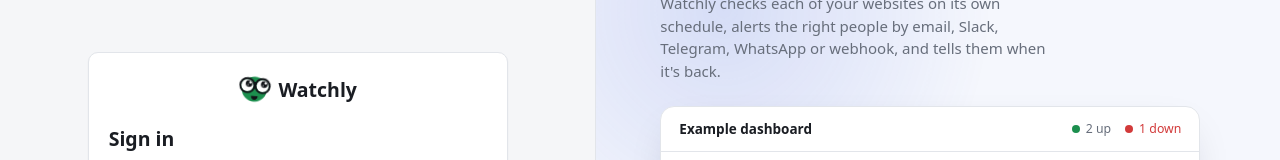
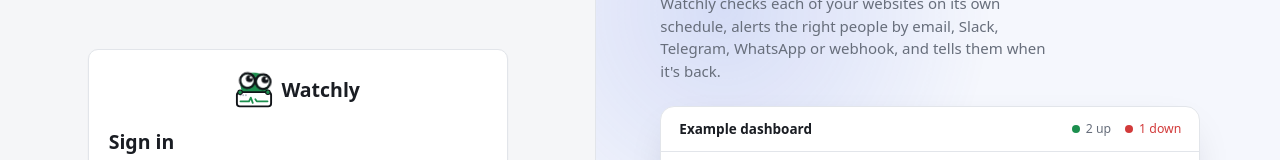
Before and after one commit to TahjibNil75/watchly, a React (Vite) app in the folder frontend/: page /login in a window 1280 px wide. Shown: the part 145-305 px from the top of the page. Built offline with nearby package versions, Linux system fonts and the light colour scheme; no server answers.

Commit message:
fix: updated logo v2

```diff
--- a/frontend/src/BrandMark.jsx
+++ b/frontend/src/BrandMark.jsx
@@ -2,15 +2,19 @@ import { useEffect, useId, useState } from 'react'
 import { useMediaQuery } from './useMediaQuery.js'
 
 // Watchly's mark: the status dot, grown a face and a pair of round glasses too
-// big for it. Its head and eyes keep glancing about, as a watcher should, and
-// it blinks now and then. The motion lives in index.css (.brand-mark).
+// big for it, hanging on to the top of a browser window and peering over at
+// the site it watches. The window shows the site's pulse. Its head and eyes
+// keep glancing about, as a watcher should, and it blinks now and then. The
+// motion lives in index.css (.brand-mark).
 //
 // It plays through a site's moods, one every few seconds:
-//   up    green and a little happy: a grin and a hop now and then
-//   slow  yellow and fed up with waiting: heavy lids, a flat mouth, a droop
+//   up    green and a little happy: a heartbeat on the screen and a hop now
+//         and then
+//   slow  yellow and fed up with waiting: heavy lids, a slouch, a droop and a
+//         lazy wave on the screen
 //   down  red and tense: slanted lids, pinpoint pupils darting side to side,
-//         a wobbly mouth, a shiver and a bead of sweat
-// Every mood's lids and mouth are drawn, and CSS shows the current one's, so
+//         a shiver, a bead of sweat, and a flatline on the screen
+// Every mood's lids and trace are drawn, and CSS shows the current one's, so
 // a change of mood eases from one face to the next. Visitors who ask for
 // reduced motion get the happy face, still.
 
@@ -36,10 +40,11 @@ function useMood(still) {
   return still ? 'up' : mood
 }
 
-// 32x32, the lenses reaching past the head on both sides. The ink and eye
-// whites are fixed, so the eyes read on every face. The clip id is per
-// instance: a url(#id) that lands on a copy inside a hidden element (the
-// drawer's top bar on wide screens) clips to nothing.
+// 32x32: the head up top, its glasses resting on the window's top edge and its
+// hands on the corners. The ink, eye whites and window are fixed, so they read
+// on every face and either theme. The clip id is per instance: a url(#id) that
+// lands on a copy inside a hidden element (the drawer's top bar on wide
+// screens) clips to nothing.
 export default function BrandMark() {
   const mood = useMood(useMediaQuery('(prefers-reduced-motion: reduce)'))
   const lens = `${useId()}lens`
@@ -47,44 +52,52 @@ export default function BrandMark() {
     <svg className={`brand-mark is-${mood}`} viewBox="0 0 32 32" aria-hidden="true">
       <defs>
         <clipPath id={lens}>
-          <circle cx="8.4" cy="14.8" r="6.2" />
-          <circle cx="23.6" cy="14.8" r="6.2" />
+          <circle cx="9.4" cy="11.6" r="5.4" />
+          <circle cx="22.6" cy="11.6" r="5.4" />
         </clipPath>
       </defs>
+      <g className="brand-rise">
         <g className="brand-head">
           <g className="brand-bounce">
-          <circle className="brand-skin" cx="16" cy="18" r="12.5" />
+            <circle className="brand-skin" cx="16" cy="15.5" r="11.5" />
             <g className="brand-features">
-            <circle className="brand-skin" cx="8.4" cy="14.8" r="6.3" />
-            <circle className="brand-skin" cx="23.6" cy="14.8" r="6.3" />
+              <circle className="brand-skin" cx="9.4" cy="11.6" r="5.5" />
+              <circle className="brand-skin" cx="22.6" cy="11.6" r="5.5" />
               <g className="brand-eyes">
-              <circle className="brand-white" cx="8.4" cy="14.8" r="6.3" />
-              <circle className="brand-white" cx="23.6" cy="14.8" r="6.3" />
+                <circle className="brand-white" cx="9.4" cy="11.6" r="5.5" />
+                <circle className="brand-white" cx="22.6" cy="11.6" r="5.5" />
                 <g className="brand-pupils">
-                <circle className="brand-pupil" cx="8.4" cy="14.8" r="3.4" />
-                <circle className="brand-pupil" cx="23.6" cy="14.8" r="3.4" />
-                <circle className="brand-white" cx="9.7" cy="13.5" r="1.2" />
-                <circle className="brand-white" cx="24.9" cy="13.5" r="1.2" />
-                <circle className="brand-white" cx="7.3" cy="16.1" r="0.55" />
-                <circle className="brand-white" cx="22.5" cy="16.1" r="0.55" />
+                  <circle className="brand-pupil" cx="9.4" cy="11.6" r="3" />
+                  <circle className="brand-pupil" cx="22.6" cy="11.6" r="3" />
+                  <circle className="brand-white" cx="10.55" cy="10.45" r="1.05" />
+                  <circle className="brand-white" cx="23.75" cy="10.45" r="1.05" />
                 </g>
               </g>
               <g clipPath={`url(#${lens})`}>
-              <rect className="brand-skin brand-lid brand-lid-l" x="0.4" y="-0.6" width="16" height="9.2" />
-              <rect className="brand-skin brand-lid brand-lid-r" x="15.6" y="-0.6" width="16" height="9.2" />
+                <rect className="brand-skin brand-lid brand-lid-l" x="1" y="-2.8" width="15" height="9" />
+                <rect className="brand-skin brand-lid brand-lid-r" x="16" y="-2.8" width="15" height="9" />
               </g>
               <g className="brand-glasses">
-              <circle cx="8.4" cy="14.8" r="7.1" />
-              <circle cx="23.6" cy="14.8" r="7.1" />
-              <path d="M15.1 12.4q.9-.9 1.8 0" />
-            </g>
-            <path className="brand-grin" d="M12.6 25.2h6.8q-.4 3.8-3.4 3.8t-3.4-3.8z" />
-            <path className="brand-mouth brand-flat" d="M13.2 27h5.6" />
-            <path className="brand-mouth brand-wobble" d="M12.2 27q.95-1 1.9 0t1.9 0 1.9 0 1.9 0" />
-          </g>
-          <path className="brand-sweat" d="M29.2 1.6q-2 3-2 4.3a2 2 0 0 0 4 0q0-1.3-2-4.3z" />
+                <circle cx="9.4" cy="11.6" r="6.2" />
+                <circle cx="22.6" cy="11.6" r="6.2" />
+                <path d="M15.3 9.9q.7-.7 1.4 0" />
               </g>
             </g>
+            <path className="brand-sweat" d="M29.2 1.2q-2 3-2 4.3a2 2 0 0 0 4 0q0-1.3-2-4.3z" />
+          </g>
+        </g>
+      </g>
+      <rect className="brand-window" x="1.6" y="18.6" width="28.8" height="12" rx="2.4" />
+      <g className="brand-chrome">
+        <circle cx="4.6" cy="21.3" r="0.8" />
+        <circle cx="6.9" cy="21.3" r="0.8" />
+        <circle cx="9.2" cy="21.3" r="0.8" />
+      </g>
+      <path className="brand-trace brand-trace-up" pathLength="1" d="M4.6 26.4h7.2l1.5-3.1 2.1 5.5 1.7-4.2 1.2 1.8h9.1" />
+      <path className="brand-trace brand-trace-slow" pathLength="1" d="M4.6 26.4h8.8q1.7-2.4 3.4 0t3.4 0h7.2" />
+      <path className="brand-trace brand-trace-down" d="M4.6 26.4h22.8" />
+      <circle className="brand-skin brand-hand" cx="4.3" cy="18.8" r="1.9" />
+      <circle className="brand-skin brand-hand" cx="27.7" cy="18.8" r="1.9" />
     </svg>
   )
 }
--- a/frontend/src/index.css
+++ b/frontend/src/index.css
@@ -215,13 +215,14 @@ a:hover {
 }
 /* BrandMark.jsx. The head turns after its gaze and the eyes blink on a clock
    of their own, so the two never fall into step. Each mood sets the skin's
-   colour, where the lids sit, which mouth shows, and how it all moves. Units
-   in the keyframes are the mark's own 32x32 viewBox. */
+   colour, where the lids sit, how high the head peeks over the window, which
+   trace the window shows, and how it all moves. Units in the keyframes are the
+   mark's own 32x32 viewBox. */
 .brand-mark {
-  width: 24px;
-  height: 24px;
+  width: 28px;
+  height: 28px;
   flex: none;
-  /* The glasses and the bead of sweat reach the edges; a turn of the head
+  /* The glasses, hands and bead of sweat reach the edges; a turn of the head
      takes them a hair past. */
   overflow: visible;
   --brand-ink: #111418;
@@ -235,8 +236,8 @@ a:hover {
   --brand-skin: var(--down);
 }
 .brand-lg .brand-mark {
-  width: 32px;
-  height: 32px;
+  width: 38px;
+  height: 38px;
 }
 .brand-mark * {
   transform-box: fill-box;
@@ -245,7 +246,7 @@ a:hover {
 /* Turns about the face's centre, whatever else the head holds. */
 .brand-head {
   transform-box: view-box;
-  transform-origin: 16px 18px;
+  transform-origin: 16px 15.5px;
 }
 .brand-skin {
   fill: var(--brand-skin);
@@ -258,54 +259,80 @@ a:hover {
   fill: var(--brand-ink);
   transition: transform 0.4s ease;
 }
-.brand-glasses,
-.brand-mouth {
+.brand-glasses {
   fill: none;
   stroke: var(--brand-ink);
   stroke-width: 1.9;
   stroke-linecap: round;
   stroke-linejoin: round;
 }
-.brand-mouth {
-  stroke-width: 1.5;
-}
-.brand-grin {
-  fill: var(--brand-ink);
-}
 .brand-sweat {
   fill: #8fd3ff;
   stroke: var(--brand-ink);
   stroke-width: 0.8;
 }
+.brand-hand {
+  stroke: var(--brand-ink);
+  stroke-width: 0.9;
+}
+/* The site being watched: a white window on either theme. */
+.brand-window {
+  fill: #fff;
+  stroke: var(--brand-ink);
+  stroke-width: 1.6;
+}
+.brand-chrome {
+  fill: #b9bfc9;
+}
+/* The site's pulse. The window stays white, so the traces keep the light
+   theme's status colours on either theme, the yellow darkened to read on
+   white. */
+.brand-trace {
+  fill: none;
+  stroke-width: 1.5;
+  stroke-linecap: round;
+  stroke-linejoin: round;
+}
+.brand-trace-up {
+  stroke: #1c8f4e;
+}
+.brand-trace-slow {
+  stroke: #d99a0b;
+}
+.brand-trace-down {
+  stroke: #d23a3a;
+}
 
 /* The faces. At rest the lids sit just outside the lenses, out of sight. */
 .brand-lid,
-.brand-grin,
-.brand-mouth,
+.brand-trace,
 .brand-sweat {
   transition:
     fill 0.5s ease,
     opacity 0.4s ease,
     transform 0.4s ease;
 }
-.brand-flat,
-.brand-wobble,
+.brand-rise {
+  transition: transform 0.6s ease;
+}
+.brand-trace,
 .brand-sweat {
   opacity: 0;
 }
-.brand-mark:not(.is-up) .brand-grin {
-  opacity: 0;
-}
-.brand-mark.is-slow .brand-flat,
-.brand-mark.is-down .brand-wobble,
+.brand-mark.is-up .brand-trace-up,
+.brand-mark.is-slow .brand-trace-slow,
+.brand-mark.is-down .brand-trace-down,
 .brand-mark.is-down .brand-sweat {
   opacity: 1;
 }
-/* Slow: heavy lids. */
+/* Slow: heavy lids, and the head slumps down behind the window. */
 .brand-mark.is-slow .brand-lid {
   transform: translateY(4.4px);
 }
-/* Down: lids slanting in, over pinpoint pupils. */
+.brand-mark.is-slow .brand-rise {
+  transform: translateY(1.5px);
+}
+/* Down: lids slanting in, over pinpoint pupils, and the head ducks a little. */
 .brand-mark.is-down .brand-lid-l {
   transform: translateY(2.6px) rotate(16deg);
 }
@@ -314,6 +341,9 @@ a:hover {
 }
 .brand-mark.is-down .brand-pupil {
   transform: scale(0.7);
+}
+.brand-mark.is-down .brand-rise {
+  transform: translateY(0.7px);
 }
 
 /* The motion. Up glances about on an easy loop with a hop now and then; slow
@@ -355,6 +385,16 @@ a:hover {
 }
 .brand-mark.is-down .brand-sweat {
   animation: brand-sweat 1.8s ease-in infinite;
+}
+/* A gap runs along the trace, as a monitor's erase bar does: briskly when up,
+   at a crawl when slow. A flatline has nothing to sweep. */
+.brand-trace-up,
+.brand-trace-slow {
+  stroke-dasharray: 0.82 0.18;
+  animation: brand-sweep 1.5s linear infinite;
+}
+.brand-trace-slow {
+  animation-duration: 3.4s;
 }
 @keyframes brand-look {
   0%, 12% { transform: translate(0, 0); }
@@ -435,16 +475,23 @@ a:hover {
   20%, 80% { opacity: 1; }
   100% { transform: translate(0, 3px); opacity: 0; }
 }
+@keyframes brand-sweep {
+  from { stroke-dashoffset: 1; }
+  to { stroke-dashoffset: 0; }
+}
 /* One blink, then a double blink. */
 @keyframes brand-blink {
   0%, 44%, 48%, 88%, 92%, 94%, 98%, 100% { transform: scaleY(1); }
   46%, 90%, 96% { transform: scaleY(0.1); }
 }
-/* Still, but the face still shows the mood. */
+/* Still, but the face still shows the mood, over an unbroken trace. */
 @media (prefers-reduced-motion: reduce) {
   .brand-mark * {
     animation: none !important;
     transition: none !important;
+  }
+  .brand-trace {
+    stroke-dasharray: none;
   }
 }
 
```
Also changed, not shown: frontend/public/favicon.svg. Lines whose indentation alone changed are shown as unchanged.
